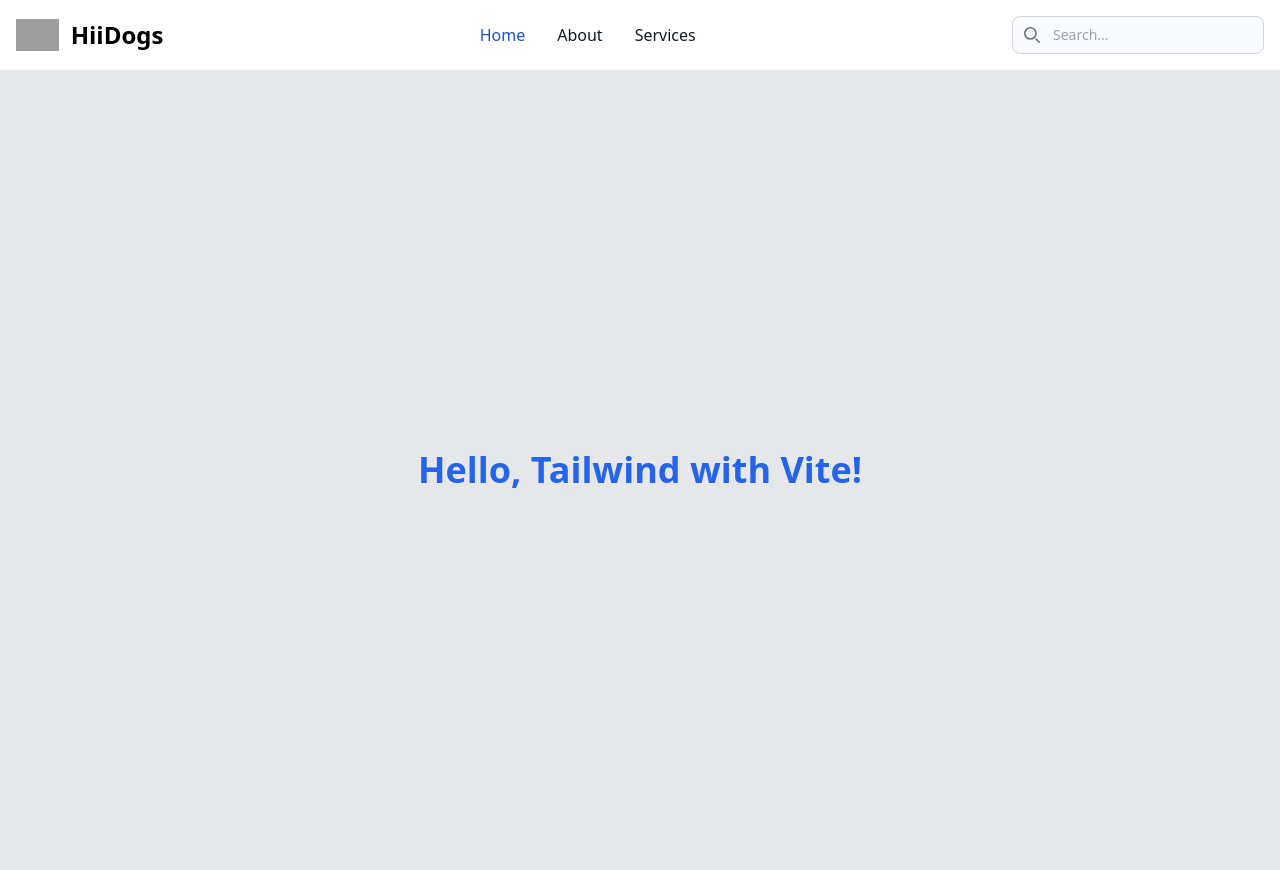
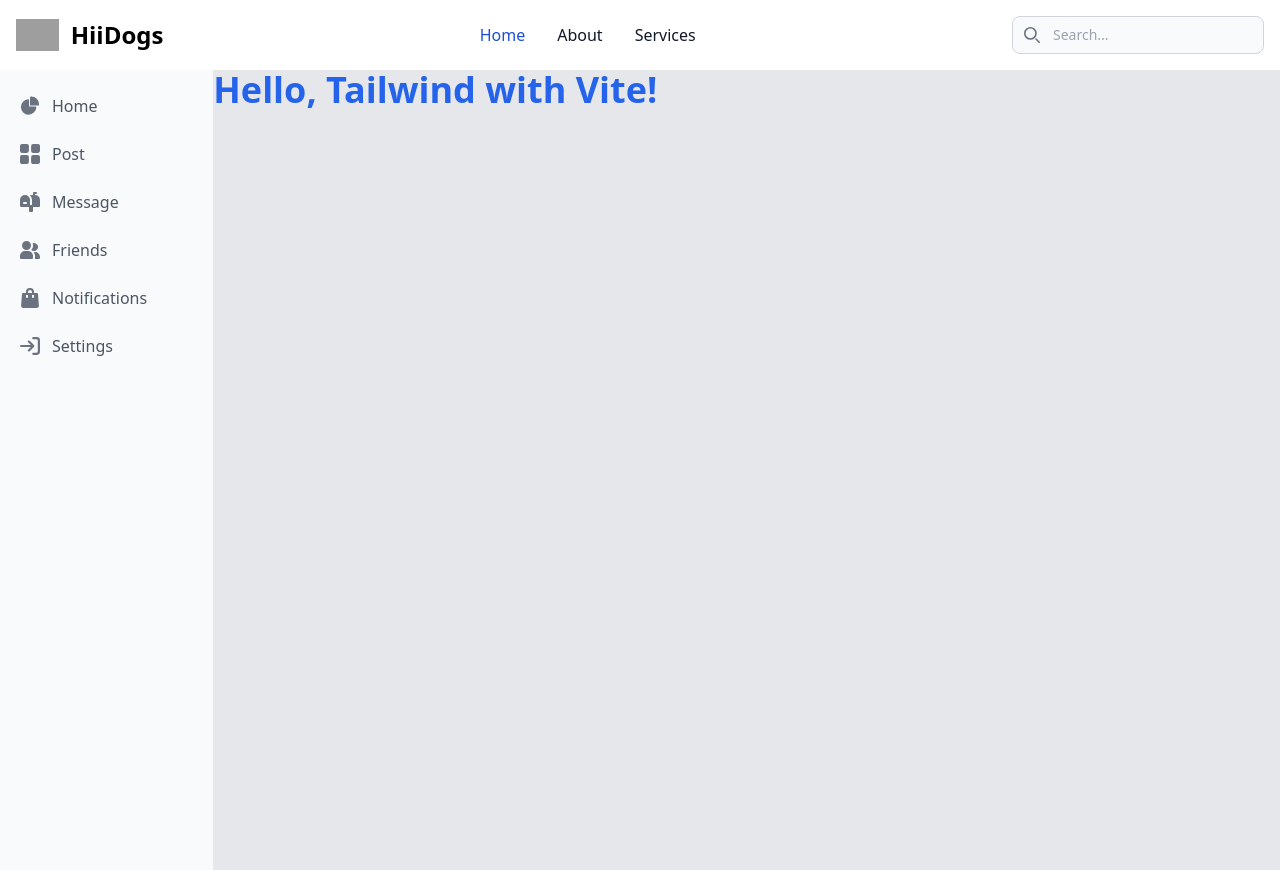
Before and after one commit to Ishukk/hiidogs-social-react, a React (Vite) app: page / in a window 1280 px wide. Built offline with nearby package versions, Linux system fonts and the light colour scheme; grey boxes are pictures that could not be loaded.

Commit message:
sidebar added

```diff
--- a/package.json
+++ b/package.json
@@ -11,7 +11,9 @@
   },
   "dependencies": {
     "react": "^19.0.0",
-    "react-dom": "^19.0.0"
+    "react-dom": "^19.0.0",
+    "react-icons": "^5.5.0",
+    "react-router-dom": "^7.4.0"
   },
   "devDependencies": {
     "@eslint/js": "^9.21.0",
--- a/src/App.tsx
+++ b/src/App.tsx
@@ -1,15 +1,24 @@
 import Navbar from "./components/navbar/Navbar";
-
+import Sidebar from "./components/sidebar/Sidebar";
 function App() {
   return (
-    <>
-      <Navbar />
-      <div className="flex items-center justify-center h-screen bg-gray-200">
-        <h1 className="text-4xl font-bold text-blue-600">
-          Hello, Tailwind with Vite!
-        </h1>
+    <div className="flex">
+      <div className="w-full h-screen">
+        <Navbar />
+        <div className="flex">
+          <div className="w-2/12 bg-blue-500">
+            <Sidebar />
+          </div>
+          <div className="w-10/12 bg-blue-400">
+            <div className=" w-1/1 items-center justify-center h-screen bg-gray-200">
+              <h1 className="text-4xl font-bold text-blue-600">
+                Hello, Tailwind with Vite!
+              </h1>
+            </div>
+          </div>
+        </div>
       </div>
-    </>
+    </div>
   );
 }
 
--- /dev/null
+++ b/src/components/sidebar/Sidebar.tsx
@@ -0,0 +1,135 @@
+
+
+function Sidebar() {
+  return (
+    <>
+      <div className="h-screen">
+        <div className="h-full px-3 py-4 bg-gray-50  bg-light-800">
+          <ul className="space-y-2 font-medium">
+            <li>
+              <a
+                href="#"
+                className="flex items-center p-2 text-gray-900 rounded-lg dark:text-white hover:bg-gray-100 dark:hover:bg-gray-700 group"
+              >
+                <svg
+                  className="w-5 h-5 text-gray-500 transition duration-75 dark:text-gray-400 group-hover:text-gray-900 dark:group-hover:text-white"
+                  aria-hidden="true"
+                  xmlns="http://www.w3.org/2000/svg"
+                  fill="currentColor"
+                  viewBox="0 0 22 21"
+                >
+                  <path d="M16.975 11H10V4.025a1 1 0 0 0-1.066-.998 8.5 8.5 0 1 0 9.039 9.039.999.999 0 0 0-1-1.066h.002Z" />
+                  <path d="M12.5 0c-.157 0-.311.01-.565.027A1 1 0 0 0 11 1.02V10h8.975a1 1 0 0 0 1-.935c.013-.188.028-.374.028-.565A8.51 8.51 0 0 0 12.5 0Z" />
+                </svg>
+                <span className="ms-3  text-gray-600">Home</span>
+              </a>
+            </li>
+            <li>
+              <a
+                href="#"
+                className="flex items-center p-2 text-gray-900 rounded-lg dark:text-white hover:bg-gray-100 dark:hover:bg-gray-700 group"
+              >
+                <svg
+                  className="shrink-0 w-5 h-5 text-gray-500 transition duration-75 dark:text-gray-400 group-hover:text-gray-900 dark:group-hover:text-white"
+                  aria-hidden="true"
+                  xmlns="http://www.w3.org/2000/svg"
+                  fill="currentColor"
+                  viewBox="0 0 18 18"
+                >
+                  <path d="M6.143 0H1.857A1.857 1.857 0 0 0 0 1.857v4.286C0 7.169.831 8 1.857 8h4.286A1.857 1.857 0 0 0 8 6.143V1.857A1.857 1.857 0 0 0 6.143 0Zm10 0h-4.286A1.857 1.857 0 0 0 10 1.857v4.286C10 7.169 10.831 8 11.857 8h4.286A1.857 1.857 0 0 0 18 6.143V1.857A1.857 1.857 0 0 0 16.143 0Zm-10 10H1.857A1.857 1.857 0 0 0 0 11.857v4.286C0 17.169.831 18 1.857 18h4.286A1.857 1.857 0 0 0 8 16.143v-4.286A1.857 1.857 0 0 0 6.143 10Zm10 0h-4.286A1.857 1.857 0 0 0 10 11.857v4.286c0 1.026.831 1.857 1.857 1.857h4.286A1.857 1.857 0 0 0 18 16.143v-4.286A1.857 1.857 0 0 0 16.143 10Z" />
+                </svg>
+                <span className="flex-1 ms-3 whitespace-nowrap  text-gray-600">
+                  Post
+                </span>
+              </a>
+            </li>
+            <li>
+              <a
+                href="#"
+                className="flex items-center p-2 text-gray-900 rounded-lg dark:text-white hover:bg-gray-100 dark:hover:bg-gray-700 group"
+              >
+                <svg
+                  className="shrink-0 w-5 h-5 text-gray-500 transition duration-75 dark:text-gray-400 group-hover:text-gray-900 dark:group-hover:text-white"
+                  aria-hidden="true"
+                  xmlns="http://www.w3.org/2000/svg"
+                  fill="currentColor"
+                  viewBox="0 0 20 20"
+                >
+                  <path d="m17.418 3.623-.018-.008a6.713 6.713 0 0 0-2.4-.569V2h1a1 1 0 1 0 0-2h-2a1 1 0 0 0-1 1v2H9.89A6.977 6.977 0 0 1 12 8v5h-2V8A5 5 0 1 0 0 8v6a1 1 0 0 0 1 1h8v4a1 1 0 0 0 1 1h2a1 1 0 0 0 1-1v-4h6a1 1 0 0 0 1-1V8a5 5 0 0 0-2.582-4.377ZM6 12H4a1 1 0 0 1 0-2h2a1 1 0 0 1 0 2Z" />
+                </svg>
+                <span className="flex-1 ms-3 whitespace-nowrap  text-gray-600">
+                  Message
+                </span>
+              </a>
+            </li>
+            <li>
+              <a
+                href="#"
+                className="flex items-center p-2 text-gray-900 rounded-lg dark:text-white hover:bg-gray-100 dark:hover:bg-gray-700 group"
+              >
+                <svg
+                  className="shrink-0 w-5 h-5 text-gray-500 transition duration-75 dark:text-gray-400 group-hover:text-gray-900 dark:group-hover:text-white"
+                  aria-hidden="true"
+                  xmlns="http://www.w3.org/2000/svg"
+                  fill="currentColor"
+                  viewBox="0 0 20 18"
+                >
+                  <path d="M14 2a3.963 3.963 0 0 0-1.4.267 6.439 6.439 0 0 1-1.331 6.638A4 4 0 1 0 14 2Zm1 9h-1.264A6.957 6.957 0 0 1 15 15v2a2.97 2.97 0 0 1-.184 1H19a1 1 0 0 0 1-1v-1a5.006 5.006 0 0 0-5-5ZM6.5 9a4.5 4.5 0 1 0 0-9 4.5 4.5 0 0 0 0 9ZM8 10H5a5.006 5.006 0 0 0-5 5v2a1 1 0 0 0 1 1h11a1 1 0 0 0 1-1v-2a5.006 5.006 0 0 0-5-5Z" />
+                </svg>
+                <span className="flex-1 ms-3 whitespace-nowrap text-gray-600">
+                  Friends
+                </span>
+              </a>
+            </li>
+            <li>
+              <a
+                href="#"
+                className="flex items-center p-2 text-gray-900 rounded-lg dark:text-white hover:bg-gray-100 dark:hover:bg-gray-700 group"
+              >
+                <svg
+                  className="shrink-0 w-5 h-5 text-gray-500 transition duration-75 dark:text-gray-400 group-hover:text-gray-900 dark:group-hover:text-white"
+                  aria-hidden="true"
+                  xmlns="http://www.w3.org/2000/svg"
+                  fill="currentColor"
+                  viewBox="0 0 18 20"
+                >
+                  <path d="M17 5.923A1 1 0 0 0 16 5h-3V4a4 4 0 1 0-8 0v1H2a1 1 0 0 0-1 .923L.086 17.846A2 2 0 0 0 2.08 20h13.84a2 2 0 0 0 1.994-2.153L17 5.923ZM7 9a1 1 0 0 1-2 0V7h2v2Zm0-5a2 2 0 1 1 4 0v1H7V4Zm6 5a1 1 0 1 1-2 0V7h2v2Z" />
+                </svg>
+                <span className="flex-1 ms-3 whitespace-nowrap text-gray-600">
+                  Notifications
+                </span>
+              </a>
+            </li>
+            <li>
+              <a
+                href="#"
+                className="flex items-center p-2 text-gray-900 rounded-lg dark:text-white hover:bg-gray-100 dark:hover:bg-gray-700 group"
+              >
+                <svg
+                  className="shrink-0 w-5 h-5 text-gray-500 transition duration-75 dark:text-gray-400 group-hover:text-gray-900 dark:group-hover:text-white"
+                  aria-hidden="true"
+                  xmlns="http://www.w3.org/2000/svg"
+                  fill="none"
+                  viewBox="0 0 18 16"
+                >
+                  <path
+                    stroke="currentColor"
+                    stroke-linecap="round"
+                    stroke-linejoin="round"
+                    stroke-width="2"
+                    d="M1 8h11m0 0L8 4m4 4-4 4m4-11h3a2 2 0 0 1 2 2v10a2 2 0 0 1-2 2h-3"
+                  />
+                </svg>
+                <span className="flex-1 ms-3 whitespace-nowrap text-gray-600">
+                  Settings
+                </span>
+              </a>
+            </li>
+          </ul>
+        </div>
+      </div>
+    </>
+  );
+}
+
+export default Sidebar;
```
Also changed, not shown: src/components/sidebar/sidebar_pages/Friends.jsx (added), src/components/sidebar/sidebar_pages/Group.jsx (added), src/components/sidebar/sidebar_pages/Home.jsx (added), src/components/sidebar/sidebar_pages/Messasge.jsx (added), src/components/sidebar/sidebar_pages/Notification.jsx (added), src/components/sidebar/sidebar_pages/Post.jsx (added), src/components/sidebar/sidebar_pages/Settings.jsx (added), 1 other file (tests, documents, lock files or other folders).
